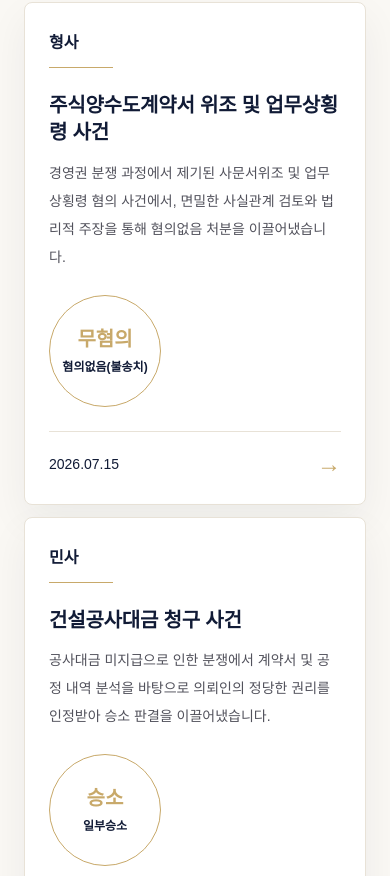
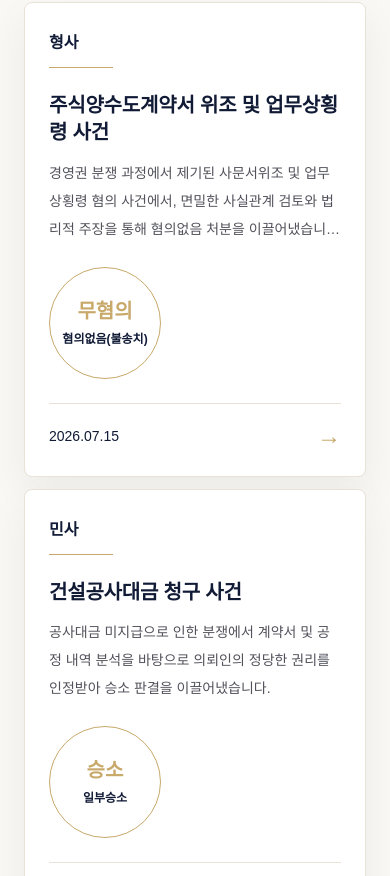
Before and after one commit to BlueCherryB/jeongcheon-homepage, a Next.js app: page / in a window 390 px wide. Shown: the part 5628-6504 px from the top of the page. Built offline with nearby package versions, Linux system fonts and the light colour scheme; no server answers; a web font is replaced by a local one.

Commit message:
style: clamp Case Study card text

```diff
--- a/src/components/home/CaseStudyCard.tsx
+++ b/src/components/home/CaseStudyCard.tsx
@@ -55,10 +55,10 @@ export function CaseStudyCard({
         </div>
 
         <div className="min-w-0 lg:pr-4">
-          <h3 className="text-xl font-semibold leading-snug tracking-[-0.01em] text-[#111B36] transition-colors group-hover:text-[#9F7F37]">
+          <h3 className="line-clamp-2 text-xl font-semibold leading-snug tracking-[-0.01em] text-[#111B36] transition-colors group-hover:text-[#9F7F37]">
             {caseStudy.title}
           </h3>
-          <p className="mt-3 text-sm leading-7 text-zinc-600 sm:text-base">
+          <p className="mt-3 line-clamp-3 text-sm leading-7 text-zinc-600 sm:line-clamp-2 sm:text-base">
             {caseStudy.summary}
           </p>
         </div>
```
